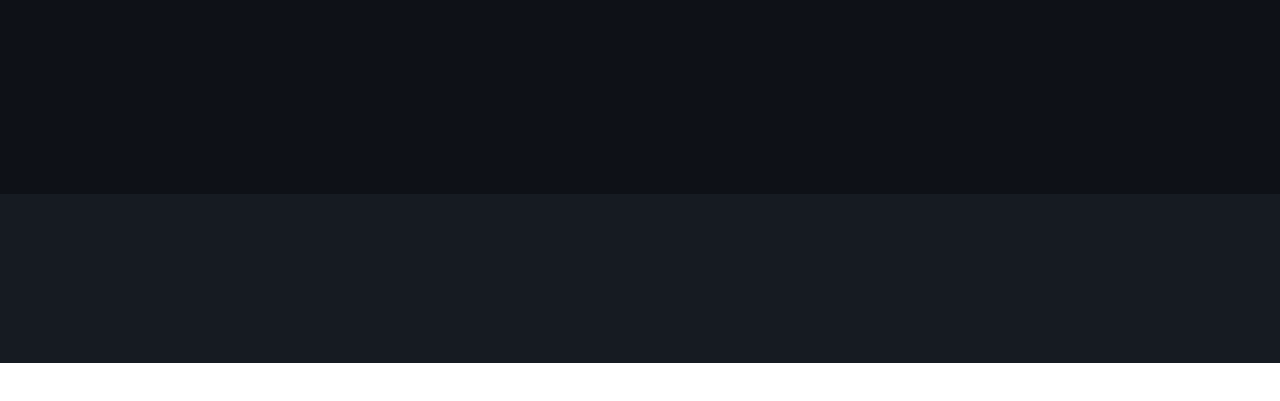
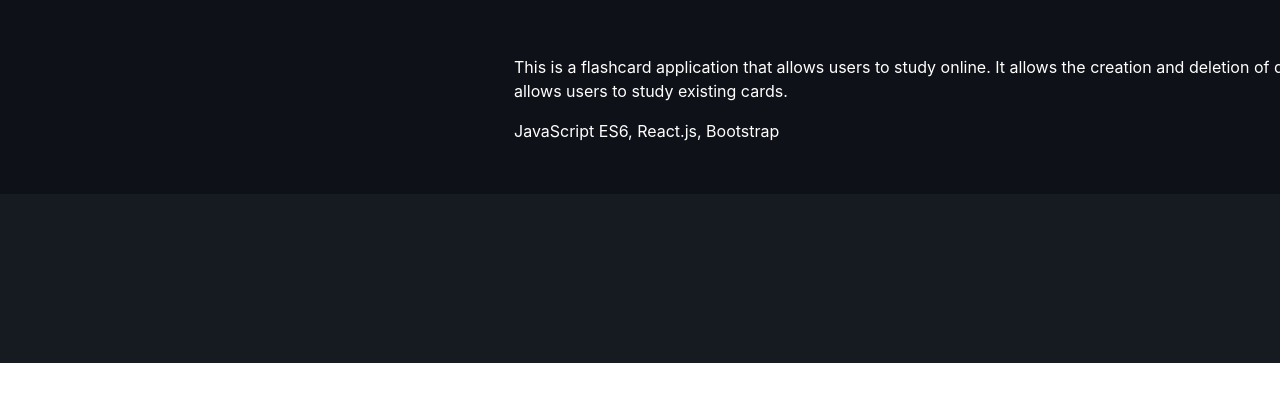
Before and after one commit to DavidxArvidson/Portfolio, a plain HTML site: page index.html in a window 1280 px wide. Shown: the part 4305-4706 px from the top of the page. Drawn offline with nearby package versions, Linux system fonts and the light colour scheme.

Commit message:
added description and tools html for featured project 2

```diff
--- a/index.html
+++ b/index.html
@@ -108,6 +108,12 @@
           <div class="featureTwoTitle">
             <p>Flashcard App</p>
           </div>
+          <div class="featureTwoDesc">
+            <p>This is a flashcard application that allows users to study online. It allows the creation and deletion of decks and cards and allows users to study existing cards.</p>
+          </div>
+          <div class="featureTwoTools">
+            <p>JavaScript ES6, React.js, Bootstrap</p>
+          </div>
         </div>
         <div class="featureThree">
           <div class="featuredProjectThree">
```
